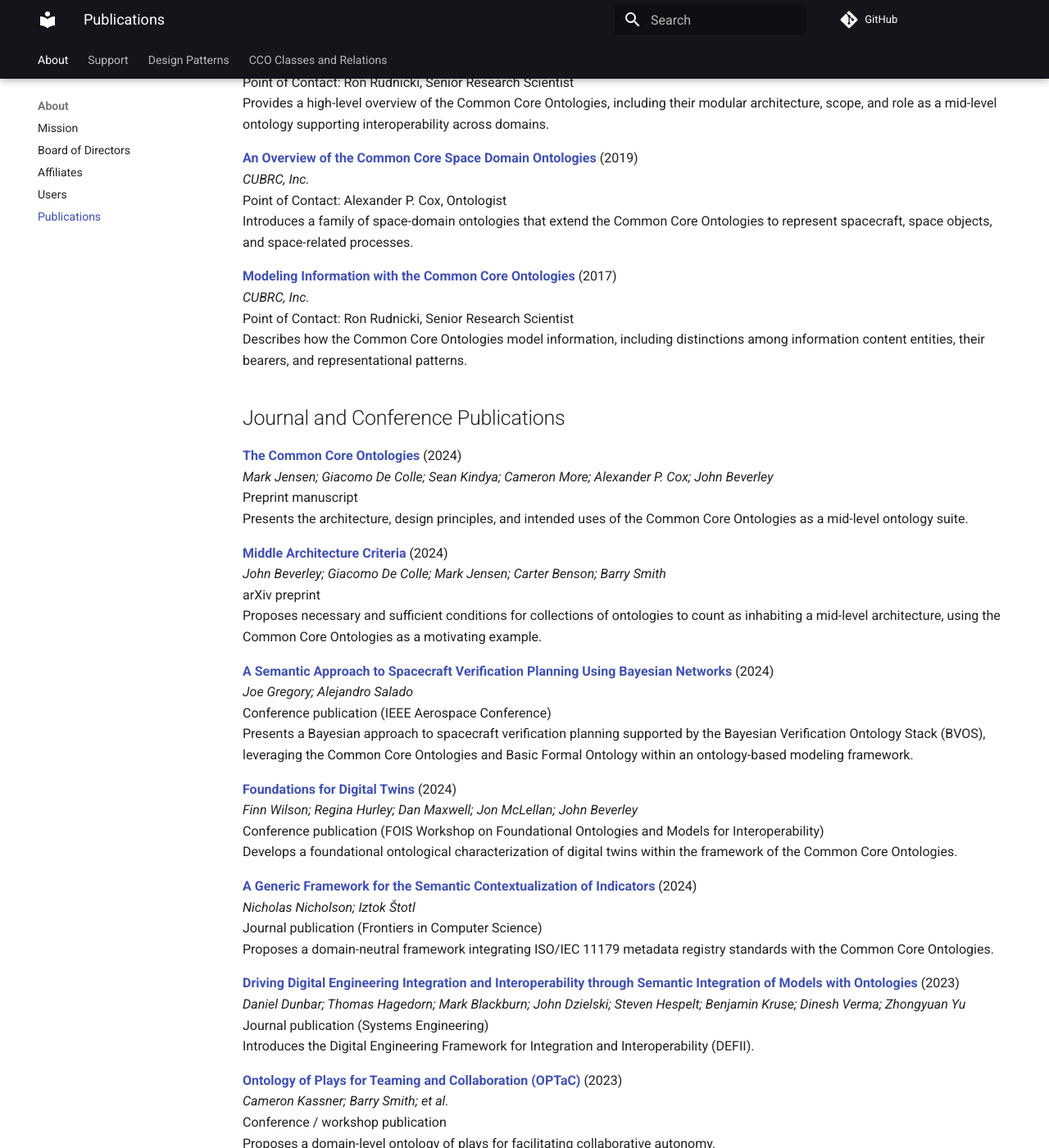
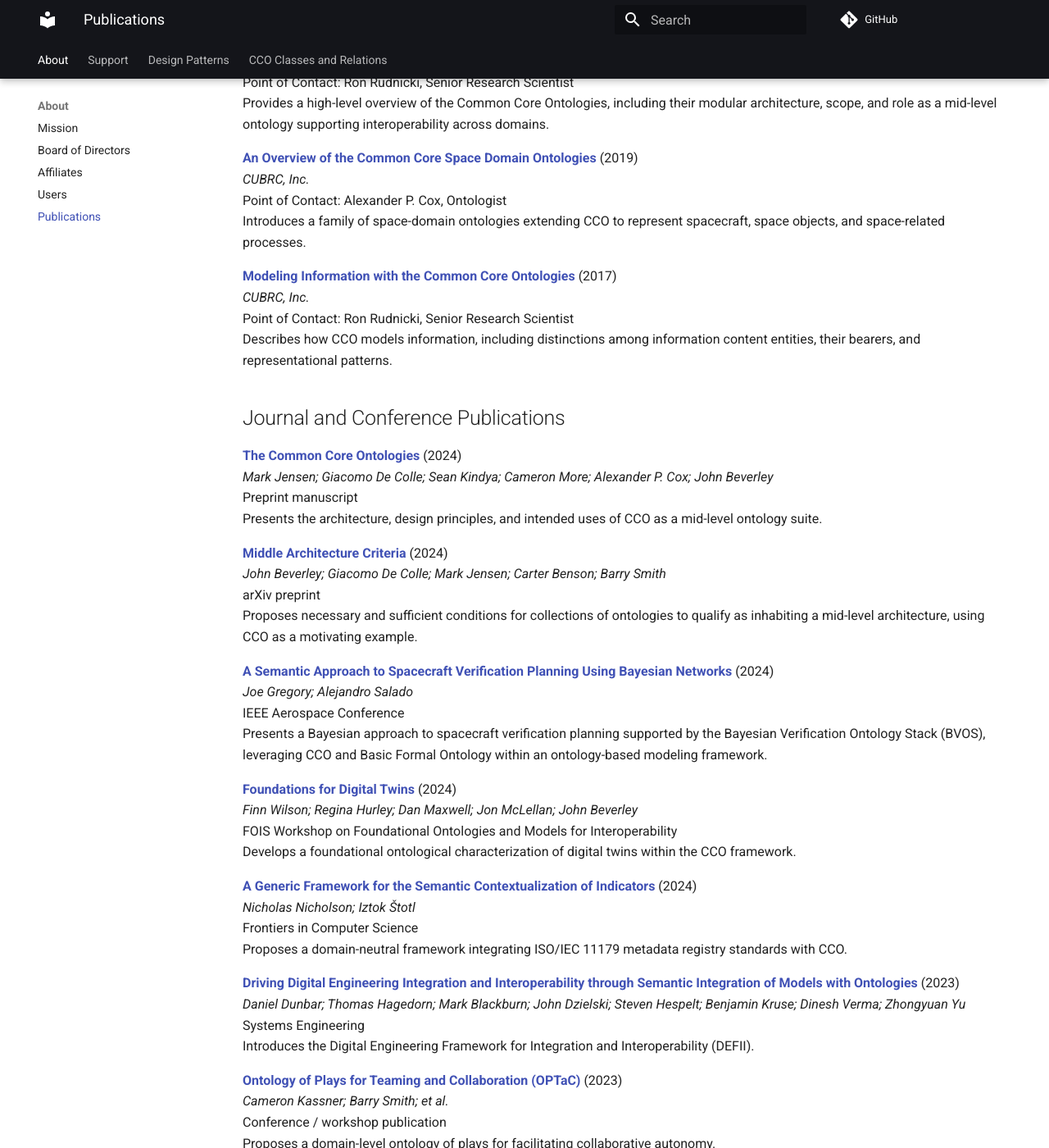
Before and after one commit to CommonCoreOntology/cco-webpage, an MkDocs documentation site: the page built from docs/publications.md, in a window 1280 px wide and 1400 px high, scrolled down 359 px. Shown: the whole window at 82% size. Built offline with MkDocs 1.6.1 and Material for MkDocs 9.7.7, drawn with Linux system fonts in a browser that asks for light colours; comment, search, counter and statistics services are not loaded; some of the changed text lies outside the part shown.

Commit message:
Refine Publications page descriptions and standardize formatting

```diff
--- a/docs/publications.md
+++ b/docs/publications.md
@@ -39,7 +39,7 @@ Provides a high-level overview of the Common Core Ontologies, including their mo
 </strong> (2019)<br/>
 <em>CUBRC, Inc.</em><br/>
 Point of Contact: Alexander P. Cox, Ontologist<br/>
-Introduces a family of space-domain ontologies that extend the Common Core Ontologies to represent spacecraft, space objects, and space-related processes.
+Introduces a family of space-domain ontologies extending CCO to represent spacecraft, space objects, and space-related processes.
 </p>
 
 <p>
@@ -50,7 +50,7 @@ Introduces a family of space-domain ontologies that extend the Common Core Ontol
 </strong> (2017)<br/>
 <em>CUBRC, Inc.</em><br/>
 Point of Contact: Ron Rudnicki, Senior Research Scientist<br/>
-Describes how the Common Core Ontologies model information, including distinctions among information content entities, their bearers, and representational patterns.
+Describes how CCO models information, including distinctions among information content entities, their bearers, and representational patterns.
 </p>
 
 <h2>Journal and Conference Publications</h2>
@@ -63,7 +63,7 @@ Describes how the Common Core Ontologies model information, including distinctio
 </strong> (2024)<br/>
 <em>Mark Jensen; Giacomo De Colle; Sean Kindya; Cameron More; Alexander P. Cox; John Beverley</em><br/>
 Preprint manuscript<br/>
-Presents the architecture, design principles, and intended uses of the Common Core Ontologies as a mid-level ontology suite.
+Presents the architecture, design principles, and intended uses of CCO as a mid-level ontology suite.
 </p>
 
 <p>
@@ -74,7 +74,7 @@ Presents the architecture, design principles, and intended uses of the Common Co
 </strong> (2024)<br/>
 <em>John Beverley; Giacomo De Colle; Mark Jensen; Carter Benson; Barry Smith</em><br/>
 arXiv preprint<br/>
-Proposes necessary and sufficient conditions for collections of ontologies to count as inhabiting a mid-level architecture, using the Common Core Ontologies as a motivating example.
+Proposes necessary and sufficient conditions for collections of ontologies to qualify as inhabiting a mid-level architecture, using CCO as a motivating example.
 </p>
 
 <p>
@@ -84,8 +84,8 @@ Proposes necessary and sufficient conditions for collections of ontologies to co
   </a>
 </strong> (2024)<br/>
 <em>Joe Gregory; Alejandro Salado</em><br/>
-Conference publication (IEEE Aerospace Conference)<br/>
-Presents a Bayesian approach to spacecraft verification planning supported by the Bayesian Verification Ontology Stack (BVOS), leveraging the Common Core Ontologies and Basic Formal Ontology within an ontology-based modeling framework.
+IEEE Aerospace Conference<br/>
+Presents a Bayesian approach to spacecraft verification planning supported by the Bayesian Verification Ontology Stack (BVOS), leveraging CCO and Basic Formal Ontology within an ontology-based modeling framework.
 </p>
 
 <p>
@@ -95,8 +95,8 @@ Presents a Bayesian approach to spacecraft verification planning supported by th
   </a>
 </strong> (2024)<br/>
 <em>Finn Wilson; Regina Hurley; Dan Maxwell; Jon McLellan; John Beverley</em><br/>
-Conference publication (FOIS Workshop on Foundational Ontologies and Models for Interoperability)<br/>
-Develops a foundational ontological characterization of digital twins within the framework of the Common Core Ontologies.
+FOIS Workshop on Foundational Ontologies and Models for Interoperability<br/>
+Develops a foundational ontological characterization of digital twins within the CCO framework.
 </p>
 
 <p>
@@ -106,8 +106,8 @@ Develops a foundational ontological characterization of digital twins within the
   </a>
 </strong> (2024)<br/>
 <em>Nicholas Nicholson; Iztok Štotl</em><br/>
-Journal publication (Frontiers in Computer Science)<br/>
-Proposes a domain-neutral framework integrating ISO/IEC 11179 metadata registry standards with the Common Core Ontologies.
+Frontiers in Computer Science<br/>
+Proposes a domain-neutral framework integrating ISO/IEC 11179 metadata registry standards with CCO.
 </p>
 
 <p>
@@ -117,7 +117,7 @@ Proposes a domain-neutral framework integrating ISO/IEC 11179 metadata registry
   </a>
 </strong> (2023)<br/>
 <em>Daniel Dunbar; Thomas Hagedorn; Mark Blackburn; John Dzielski; Steven Hespelt; Benjamin Kruse; Dinesh Verma; Zhongyuan Yu</em><br/>
-Journal publication (Systems Engineering)<br/>
+Systems Engineering<br/>
 Introduces the Digital Engineering Framework for Integration and Interoperability (DEFII).
 </p>
 
@@ -142,7 +142,7 @@ Proposes a domain-level ontology of plays for facilitating collaborative autonom
 </strong> (2015)<br/>
 <em>Peter Morosoff; Ron Rudnicki; Jason Bryant; Robert Farrell; Barry Smith</em><br/>
 Approved for Public Release<br/>
-Presents a benchmark ontology aligned with the Common Core Ontologies.
+Presents a benchmark ontology aligned with CCO for military information systems interoperability.
 </p>
 
 <h2>Impact and Recognition</h2>
@@ -154,7 +154,7 @@ Presents a benchmark ontology aligned with the Common Core Ontologies.
   </a>
 </strong> (2024)<br/>
 <em>University at Buffalo Research News</em><br/>
-Reports on the adoption of ontology-based resources aligned with the Common Core Ontologies by U.S. federal agencies.
+Reports on the adoption of ontology-based resources aligned with CCO by U.S. federal agencies.
 </p>
 
 </body>
```
